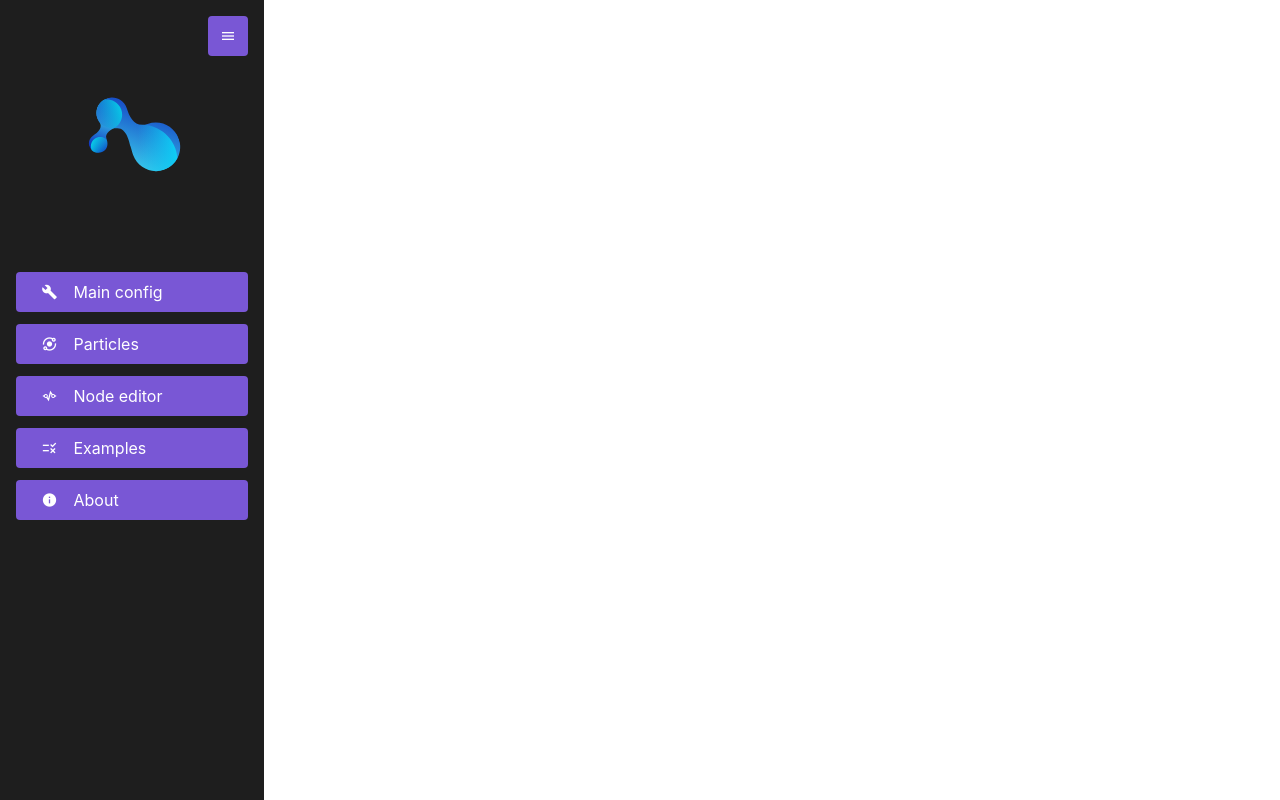
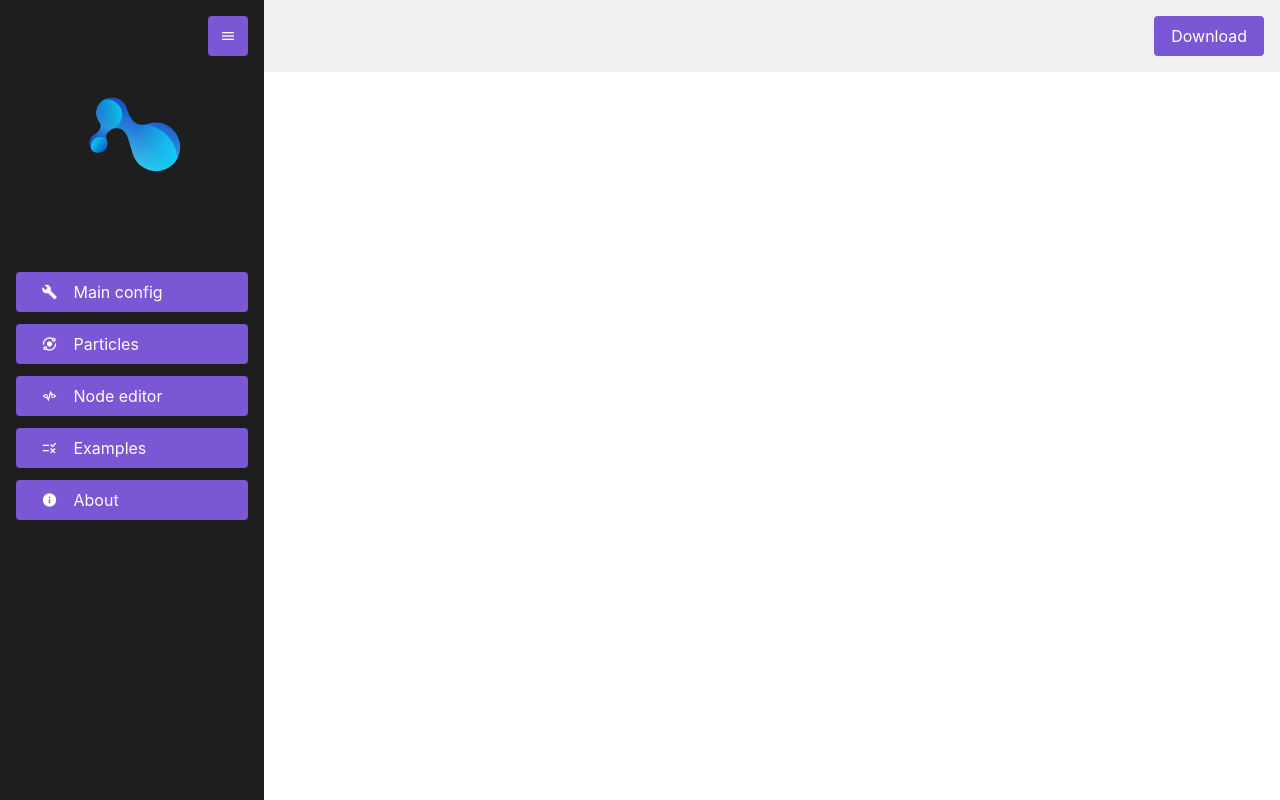
Before and after one commit to BigFipil/SimulaticaDashboard, a Vue app: page / in a window 1280 px wide. Built offline with nearby package versions, Linux system fonts and the light colour scheme.

Commit message:
feat(topbar): Create topbar

```diff
--- a/package.json
+++ b/package.json
@@ -8,8 +8,11 @@
     "lint": "vue-cli-service lint"
   },
   "dependencies": {
+    "@types/file-saver": "^2.0.5",
     "buefy": "^0.9.21",
     "core-js": "^3.6.5",
+    "downloadjs": "^1.4.7",
+    "file-saver": "^2.0.5",
     "pug": "^3.0.2",
     "pug-plain-loader": "^1.1.0",
     "vue": "^2.6.11",
--- a/src/App.vue
+++ b/src/App.vue
@@ -2,6 +2,8 @@
   <div class="app">
     <Sidebar />
     <div class="app__content">
+      <Topbar />
+
       <router-view />
     </div>
   </div>
@@ -10,10 +12,12 @@
 <script lang="ts">
 import { Component, Vue } from "vue-property-decorator";
 import Sidebar from "@/components/Sidebar.vue";
+import Topbar from "@/components/Topbar.vue";
 
 @Component({
   components: {
     Sidebar,
+    Topbar,
   },
 })
 export default class App extends Vue {
@@ -30,6 +34,7 @@ export default class App extends Vue {
 }
 .app__content {
   display: flex;
+  flex-direction: column;
   width: 100%;
   height: 100vh;
 }
--- /dev/null
+++ b/src/components/Topbar.vue
@@ -0,0 +1,47 @@
+<template lang="pug">
+  .bar
+    b-field
+      b-button(
+        type="is-primary"
+        v-text="`Download`"
+        @click="download"
+      )
+</template>
+
+<script lang="ts">
+import { Component, Vue } from "vue-property-decorator";
+import { saveAs } from "file-saver";
+
+@Component
+export default class Topbar extends Vue {
+  download() {
+    const blob = new Blob([JSON.stringify(this.simulationConfig)], { type: `application/json` });
+    saveAs(blob, `simulation.conig`);
+  }
+
+  get simulationConfig() {
+    return {
+      particleBlueprints: this.particles,
+      ...this.settings,
+    };
+  }
+
+  get settings() {
+    return this.$store.state.settings;
+  }
+
+  get particles() {
+    return this.$store.state.particles;
+  }
+}
+</script>
+
+<style scoped>
+.bar {
+  display: flex;
+  flex-direction: row-reverse;
+  padding: 1rem;
+  background-color: #f0f0f0;
+  text-align: center;
+}
+</style>
```
Also changed, not shown: 1 other file (tests, documents, lock files or other folders).
